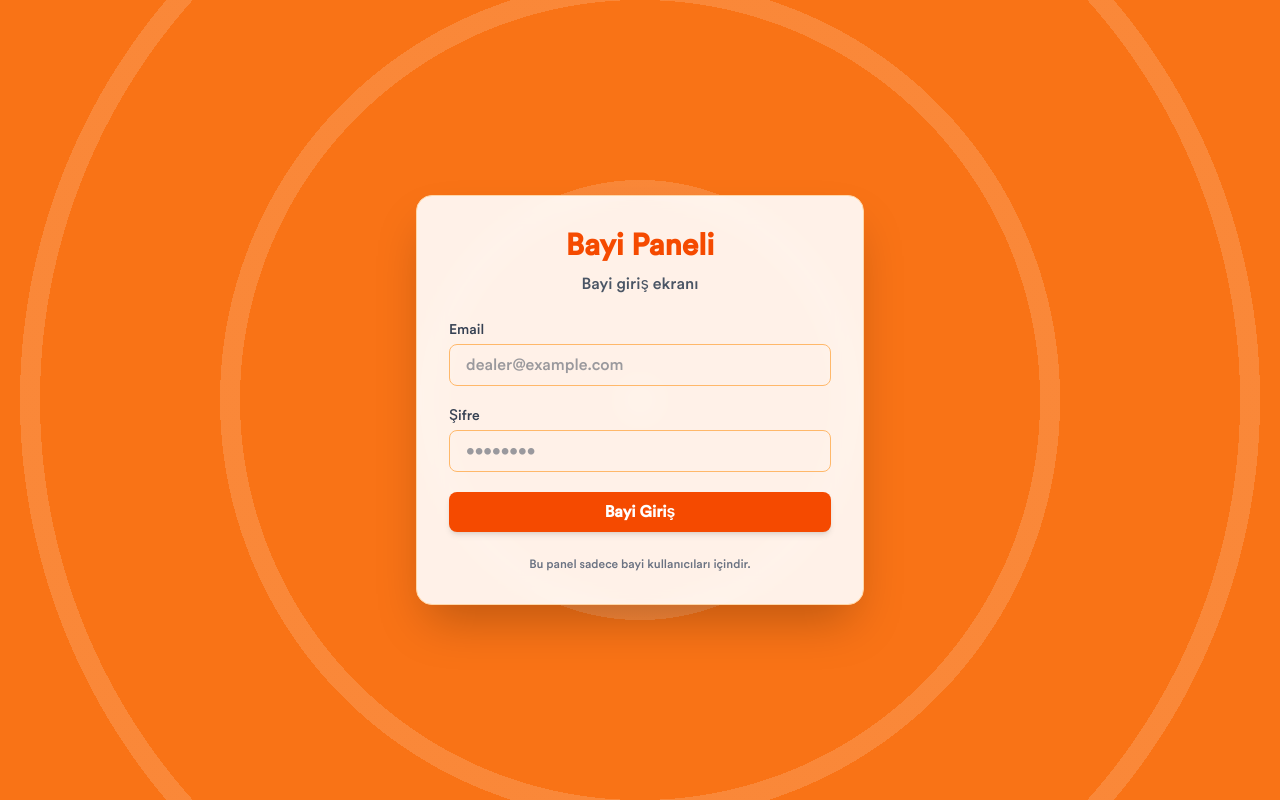
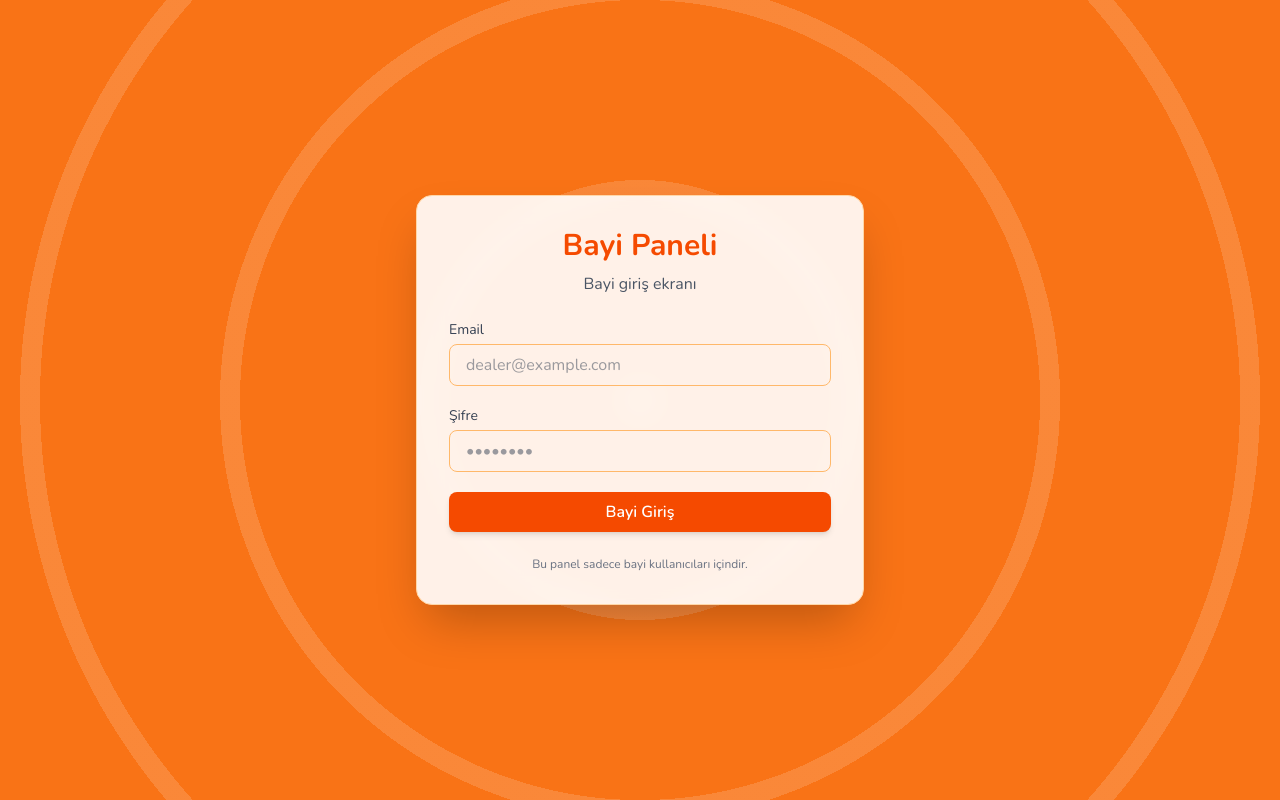
Before and after one commit to Yuksi-Teknoloji/yuksi_bayi, a Next.js app: page / in a window 1280 px wide. Built offline with nearby package versions, Linux system fonts and the light colour scheme.

Commit message:
refactor: replace CircularStd font with Nunito and clean up globals.css

```diff
--- a/globals.css
+++ b/globals.css
@@ -1,12 +1,4 @@
 @import "tailwindcss";
-
-@font-face {
-  font-family: "CircularStd";
-  font-style: normal;
-  font-weight: 500;
-  src: url("/fonts/circular-std-medium-500.ttf") format("truetype");
-  font-display: swap;
-}
 
 :root {
   --foreground: #171717;
@@ -24,8 +16,6 @@
 body {
   background-color: var(--background-color);
   color: var(--foreground);
-  font-family: "CircularStd", "Inter", system-ui, -apple-system, "Segoe UI",
-    Roboto, "Helvetica Neue", Arial, sans-serif;
 
   /* Concentric rings directly on body */
   background-image: repeating-radial-gradient(
--- a/src/app/layout.tsx
+++ b/src/app/layout.tsx
@@ -1,15 +1,10 @@
 import type { Metadata } from "next";
-import { Geist, Geist_Mono } from "next/font/google";
+import { Nunito } from "next/font/google";
 import "@/globals.css";
 
-const geistSans = Geist({
-  variable: "--font-geist-sans",
+const nunito = Nunito({
   subsets: ["latin"],
-});
-
-const geistMono = Geist_Mono({
-  variable: "--font-geist-mono",
-  subsets: ["latin"],
+  weight: ["400", "600", "700"],
 });
 
 export const metadata: Metadata = {
@@ -24,9 +19,7 @@ export default function RootLayout({
 }>) {
   return (
     <html lang="tr">
-      <body
-        className={`${geistSans.variable} ${geistMono.variable} antialiased`}
-      >
+      <body className={`${nunito.className} antialiased`}>
         {children}
       </body>
     </html>
```
Also changed, not shown: 1 other file (tests, documents, lock files or other folders).
